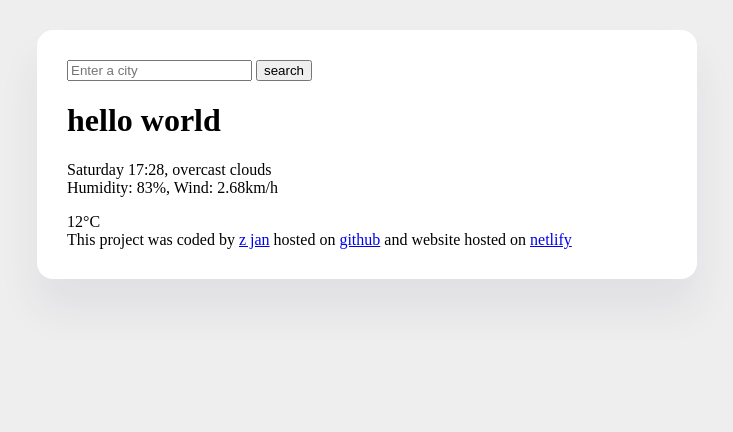
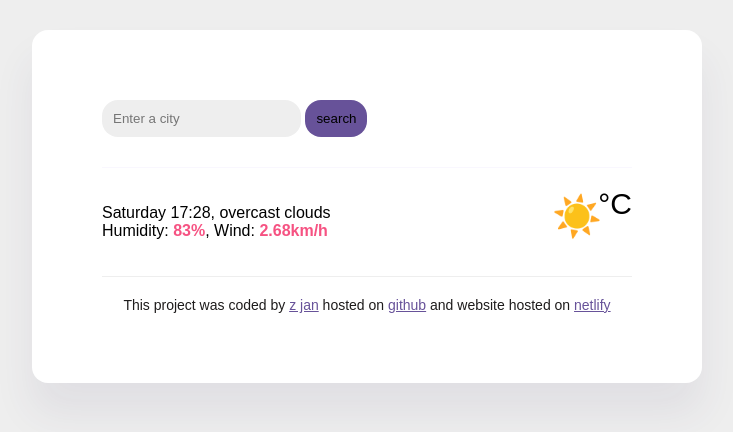
Before and after one commit to zjan3/my-weatherapp1, a plain HTML site: page index.html in a window 1280 px wide. Shown: the whole page, without its empty margins (273-1006 px from the left). Drawn offline with nearby package versions, Linux system fonts and the light colour scheme; no server answers; a web font is replaced by a local one.

Commit message:
added apiUrl

```diff
--- a/index.html
+++ b/index.html
@@ -5,24 +5,46 @@
     <meta name="viewport" content="width=device-width, initial-scale=1.0" />
     <title>Weather app</title>
     <link rel="stylesheet" href="style.css" />
+    <link rel="preconnect" href="https://fonts.googleapis.com" />
+    <link rel="preconnect" href="https://fonts.gstatic.com" crossorigin />
+    <script src="https://cdn.jsdelivr.net/npm/axios@1.6.7/dist/axios.min.js"></script>
+    <link
+      href="https://fonts.googleapis.com/css2?family=Lilita+One&family=Protest+Riot&display=swap"
+      rel="stylesheet"
+    />
   </head>
   <body>
-    <div class="app">
+    <div id="app">
       <header>
-        <form>
-          <input type="text" placeholder="Enter a city" required />
-          <input type="submit" value="search" />
+        <form id="input-search">
+          <input
+            type="text"
+            placeholder="Enter a city"
+            required
+            id="input-text"
+          />
+          <input type="submit" value="search" id="search-button" />
         </form>
       </header>
-      <h1>hello world</h1>
       <main>
-        <p>
-          Saturday 17:28, overcast clouds
-          <br />
-          Humidity: 83%, Wind: 2.68km/h
-        </p>
-        12°C
+        <div id="the-app">
+          <div>
+            <h1 id="city"></h1>
+
+            <p clas="current-details">
+              Saturday 17:28, overcast clouds
+              <br />
+              Humidity:<strong> 83%</strong>, Wind:<strong> 2.68km/h</strong>
+            </p>
+          </div>
+
+          <span class="current-temperature-value" id="temp">
+            <span class="current-temperature-icon">☀️</span>
+            <span id="value"></span><span class="the-weather-unit">°C</span>
+          </span>
+        </div>
       </main>
+
       <footer>
         This project was coded by
         <a href="https://github.com/zjan3" target="_blank">z jan</a> hosted on
@@ -35,5 +57,6 @@
         >
       </footer>
     </div>
+    <script src="index.js"></script>
   </body>
 </html>
--- /dev/null
+++ b/index.js
@@ -0,0 +1,35 @@
+function refresh(response){
+  temp=document.querySelector("#value");
+  let temperature = response.data.temperature.current;
+  let theCity=document.querySelector("#city");
+  theCity.innerHTML= response.data.city
+  temp.innerHTML=Math.round(temperature);
+}
+
+
+
+
+
+
+function searchCity(city){
+  let apiKey="4223558d0f0fb6t0od6867bb93f18a3d";
+  let apiUrl=`https://api.shecodes.io/weather/v1/current?query=${city}&key=${apiKey}&units=metric`;
+axios.get(apiUrl).then(refresh);
+}
+
+
+
+
+function search (event){
+  event.preventDefault();
+  let inputT=document.querySelector("#input-text");
+
+  searchCity(inputT.value);
+}
+
+
+
+let form=document.querySelector("#input-search");
+form.addEventListener("submit", search);
+
+searchCity("paris");
--- a/style.css
+++ b/style.css
@@ -1,11 +1,91 @@
 body {
   background-color: #eeeeee;
+
+  font-family: "Protest Riot", sans-serif;
+  font-weight: 400;
+  font-style: normal;
+
 }
-.app {
+
+#app {
   background: white;
-  max-width: 600px;
+  max-width: 530px;
   margin: 30px auto;
   box-shadow: 0 30px 40px rgba(65, 50, 100, 0.08);
   border-radius: 16px;
-  padding: 30px;
+  padding: 70px;
 }
+
+#input-text {
+  background-color: #eeeeee;
+  border: none;
+  border-radius: 16px;
+  padding: 11px;
+
+
+}
+
+
+
+#search-button {
+  background-color: #675299;
+  border: none;
+  border-radius: 16px;
+  padding: 11px;
+}
+
+footer {
+  border-top: 1px solid #eeeeee;
+  padding: 20px 0 0 0;
+  text-align: center;
+  color: #1e1c1c;
+  font-size: 14px;
+}
+
+a {
+  color: #675299;
+}
+
+#the-app {
+  display: flex;
+  justify-content: space-between;
+}
+
+main {
+  padding: 20px 0;
+
+
+}
+
+#city {
+  margin: 0;
+}
+
+header {
+  border-bottom: 1px solid #f9f7fe;
+  padding-bottom: 30px;
+}
+
+strong {
+  color: #f65282;
+}
+
+.current-temperature-icon {
+  position: relative;
+  top: -4px;
+  font-size: 40px;
+  right: -8px;
+}
+
+#value {
+  font-size: 50px;
+  font-weight: bold;
+}
+
+.the-weather-unit {
+  font-size: 30px;
+  position: relative;
+  top: -20px;
+
+
+}
```
